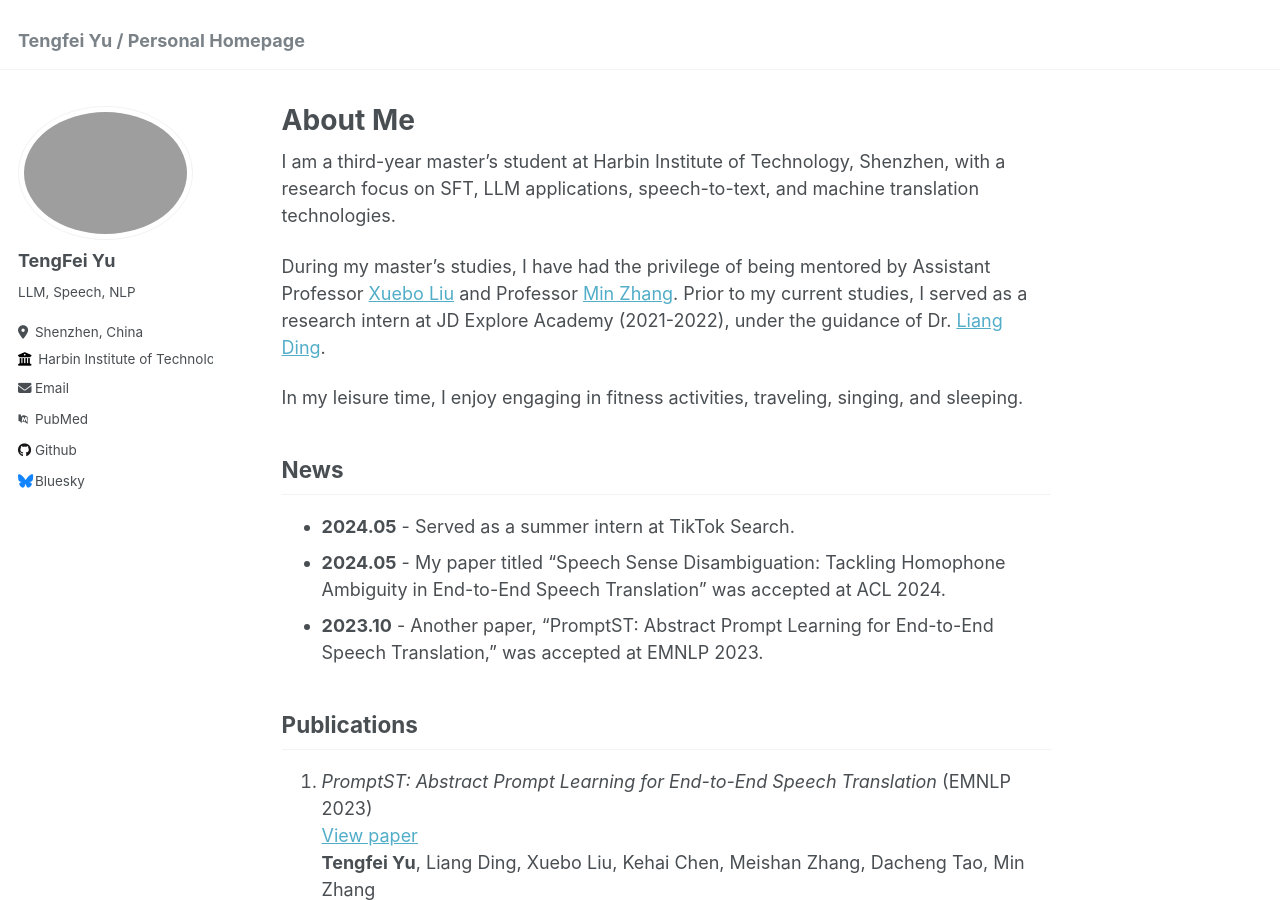
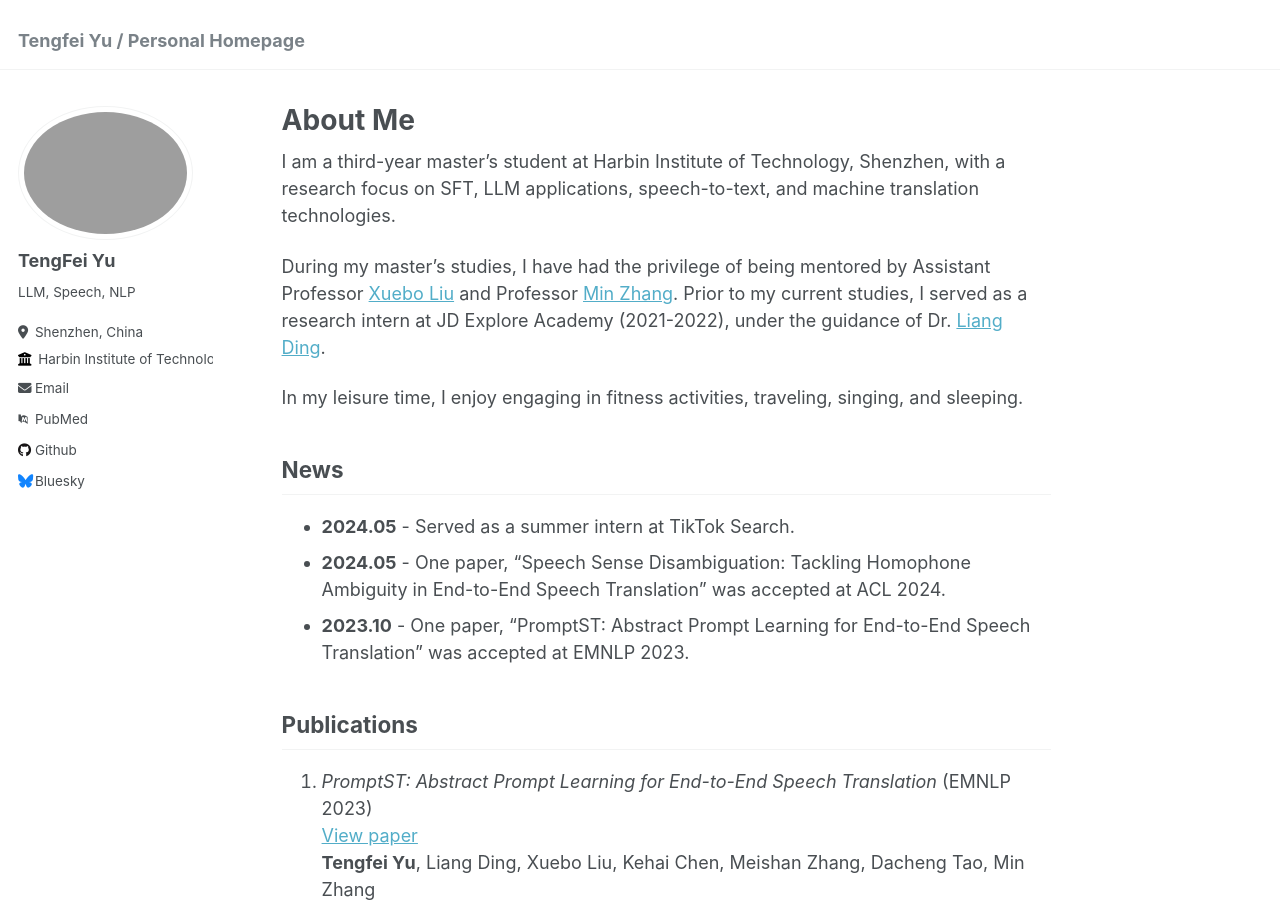
Before and after one commit to ytf-philp/TengfeiYu.github.io, a Jekyll site: the page built from _pages/about.md, in a window 1280 px wide and 900 px high. Built offline with Jekyll 4.4.1, drawn with Linux system fonts in a browser that asks for light colours; some web fonts are replaced.

Commit message:
Update about.md

```diff
--- a/_pages/about.md
+++ b/_pages/about.md
@@ -16,8 +16,8 @@ In my leisure time, I enjoy engaging in fitness activities, traveling, singing,
 ## News
 
 - **2024.05** - Served as a summer intern at TikTok Search.
-- **2024.05** - My paper titled "Speech Sense Disambiguation: Tackling Homophone Ambiguity in End-to-End Speech Translation" was accepted at ACL 2024.
-- **2023.10** - Another paper, "PromptST: Abstract Prompt Learning for End-to-End Speech Translation," was accepted at EMNLP 2023.
+- **2024.05** - One paper, "Speech Sense Disambiguation: Tackling Homophone Ambiguity in End-to-End Speech Translation" was accepted at ACL 2024.
+- **2023.10** - One paper, "PromptST: Abstract Prompt Learning for End-to-End Speech Translation" was accepted at EMNLP 2023.
 
 ## Publications
 
```
